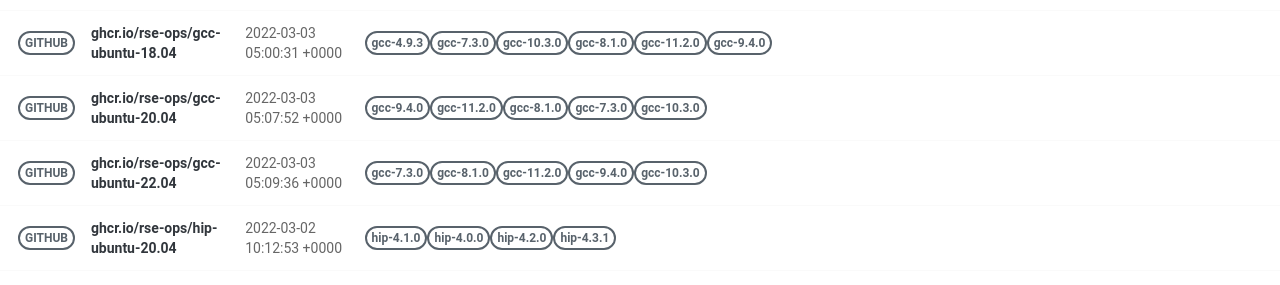
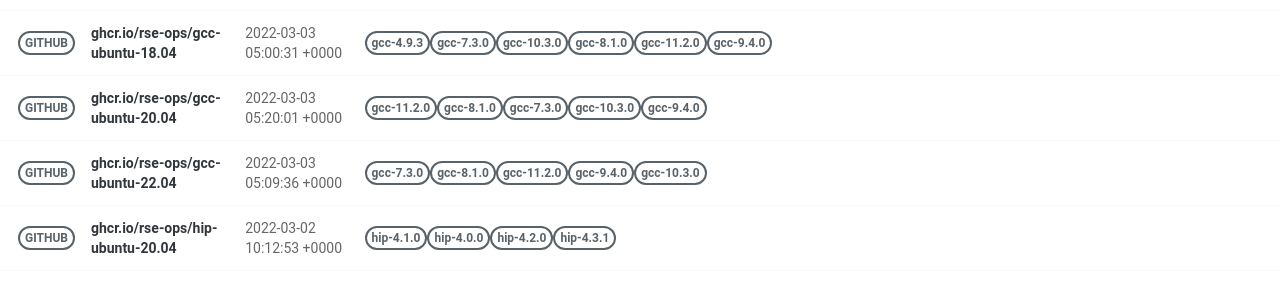
Before and after one commit to rse-ops/docker-images, a Jekyll site: the page built from pages/index.md, in a window 1280 px wide. Shown: the part 581-866 px from the top of the page. Built offline with Jekyll 4.4.1, drawn with Linux system fonts in a browser that asks for light colours; nearby versions of some CDN libraries.

Commit message:
Automated push to update library 2022-03-03

```diff
--- a/_library/ghcr.io-rse-ops-gcc-ubuntu-20.04.md
+++ b/_library/ghcr.io-rse-ops-gcc-ubuntu-20.04.md
@@ -1,14 +1,11 @@
 ---
 layout: container
 name: ghcr.io/rse-ops/gcc-ubuntu-20.04
-updated_at: 2022-03-03 05:07:52.482697
+updated_at: 2022-03-03 05:20:01.372907
 
 
 container_url: https://github.com/orgs/rse-ops/packages/container/package/gcc-ubuntu-20.04
 versions:
- - tag: gcc-9.4.0
-   dockerfile: https://github.com/rse-ops/docker-images/blob/main/ubuntu/gcc/Dockerfile
-   manifest: https://crane.ggcr.dev/manifest/ghcr.io/rse-ops/gcc-ubuntu-20.04:gcc-9.4.0
  - tag: gcc-11.2.0
    dockerfile: https://github.com/rse-ops/docker-images/blob/main/ubuntu/gcc/Dockerfile
    manifest: https://crane.ggcr.dev/manifest/ghcr.io/rse-ops/gcc-ubuntu-20.04:gcc-11.2.0
```
Also changed, not shown: other parts of _library/ghcr.io-rse-ops-gcc-ubuntu-20.04.md (+3 -0 lines).
